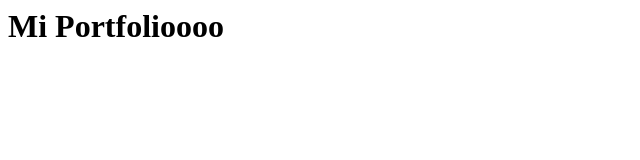
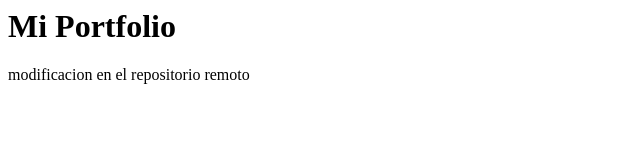
Before and after one commit to ninaxavier/PortfolioFront, a plain HTML site: page index.html in a window 1280 px wide. Shown: the whole page, without its empty margins (0-640 px from the left). Drawn offline with Linux system fonts and the light colour scheme.

Commit message:
Update index.html

```diff
--- a/index.html
+++ b/index.html
@@ -1,3 +1,2 @@
-<h1>Mi Portfolioooo
-
-</h1>
+<h1>Mi Portfolio</h1>
+<p>modificacion en el repositorio remoto</p>
```
